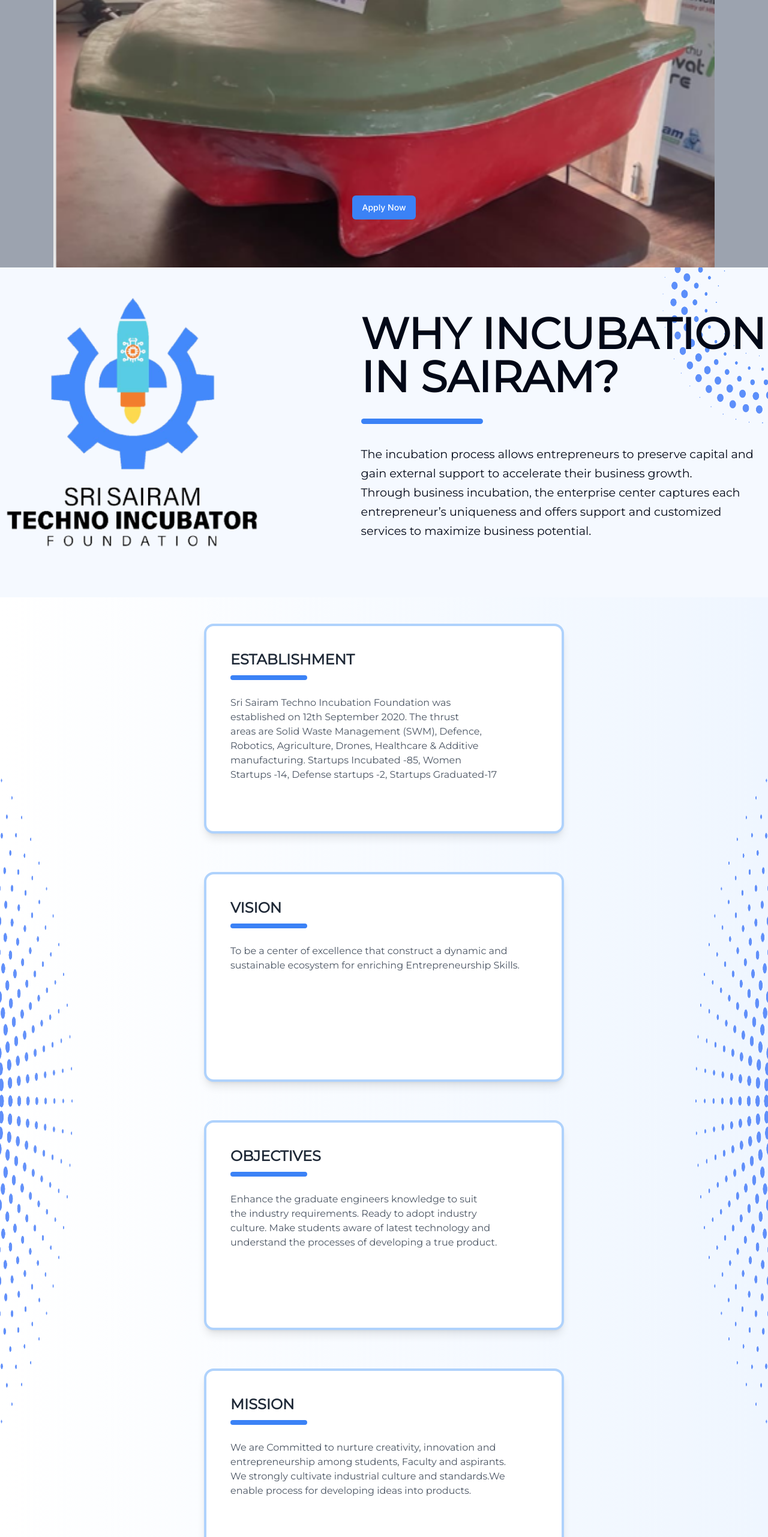
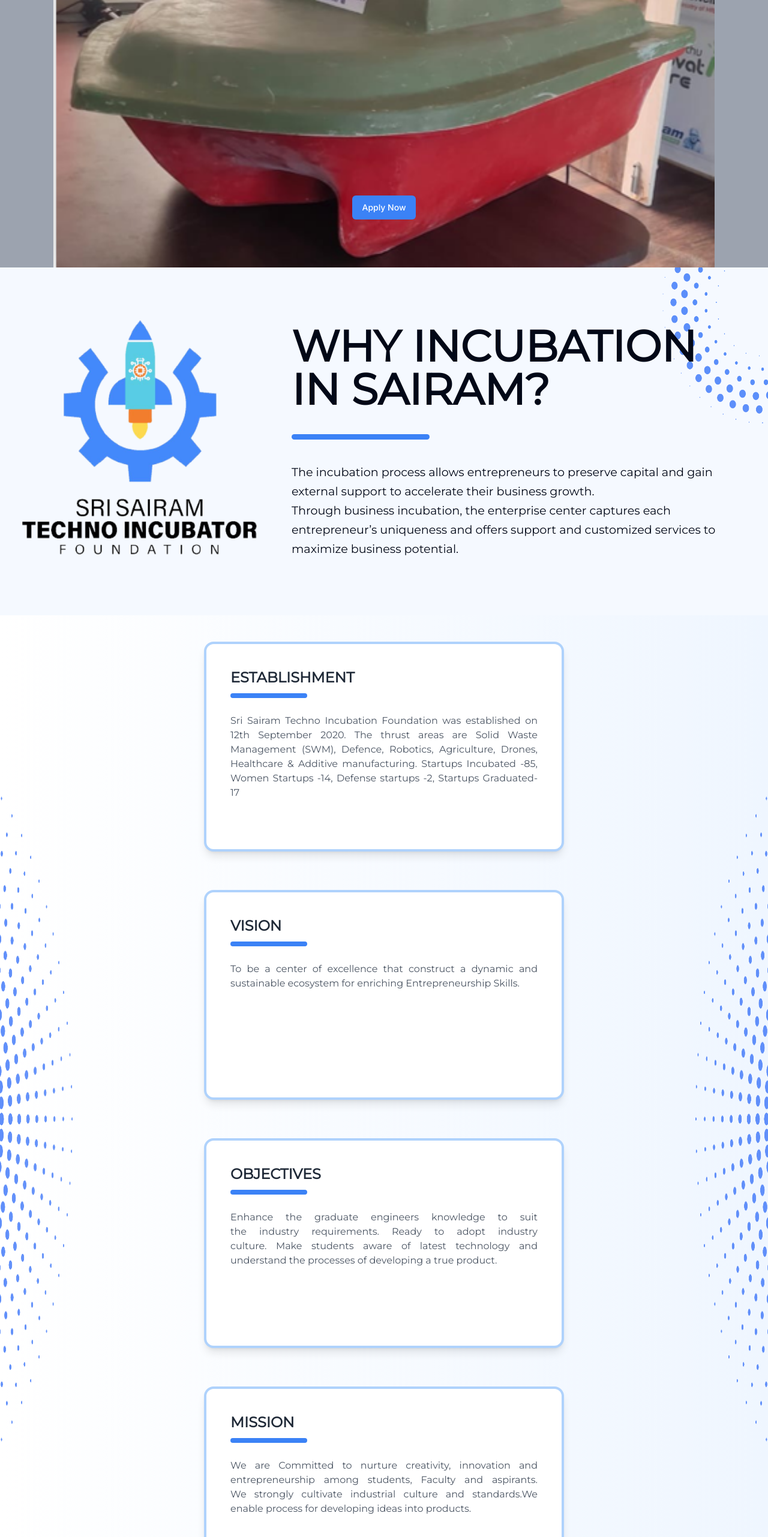
Before and after one commit to SAIRAMINCUBATOR/incubator-website-node, a Next.js app: page / in a window 1280 px wide. Shown: the part 234-2797 px from the top of the page at 60% size. Built offline with nearby package versions, Linux system fonts and the light colour scheme.

Commit message:
applyinproject

```diff
--- a/app/(pages)/(mainpages)/projects/[id]/page.tsx
+++ b/app/(pages)/(mainpages)/projects/[id]/page.tsx
@@ -17,6 +17,7 @@
   TableHeader,
   TableRow,
 } from "@/components/ui/table";
+import { HaveAProject } from "@/components/HaveAProject";
 
 const Project = async (req: any, res: any) => {
   const { id } = req?.params;
@@ -76,6 +77,7 @@
           />
         </div>
       </div>
+      <HaveAProject />
     </div>
   );
 };
--- a/components/AboutUs.tsx
+++ b/components/AboutUs.tsx
@@ -5,7 +5,7 @@
   return (
     <div
       id="about-us"
-      className="flex justify-center items-center align-middle justify-items-center bg-blue-500 bg-opacity-5 h-full pb-5 overflow-hidden lg:flex-row flex-col"
+      className="flex justify-center items-center align-middle justify-items-center bg-blue-500 bg-opacity-5 h-full py-10 overflow-hidden lg:flex-row flex-col gap-10"
       style={{
         width: "100%",
         transition: "background-position 0.3s ease",
@@ -38,10 +38,10 @@
         loading="lazy"
         src="incubator-logo.png"
         alt="Sairam Incubator Foundation Logo"
-        className="w-[35%] lg:h-[60%] h-[80%] mr-[12%] filter transition-transform duration-500 ease-in-out hover:scale-110 mt-[15%] md:mt-[0%]"
+        className="w-[35%] lg:h-[500px] lg:w-[420px] h-[80%] filter transition-transform duration-500 ease-in-out hover:scale-110 mt-[15%] md:mt-[0%]"
       />
 
-      <div className="flex flex-col w-[70%] ">
+      <div className="flex flex-col w-[60%] ">
         <h2 className="font-montserrat font-bold text-rgba-17-17-17-80 lg:text-7xl md:text-4xl text-2xl">
           WHY INCUBATION
           <br />
--- a/components/Establishment.tsx
+++ b/components/Establishment.tsx
@@ -38,7 +38,7 @@
         </h3>
         <hr className="underline border-b-[7px]  mt-[2%] w-[25%] border-blue-500 rounded-full mb-[5%]" />
         <p
-          className="text-base leading-26 text-gray-600 text-balance text-[20px]"
+          className="text-base leading-26 text-gray-600 text-[20.5px] text-justify"
           style={{ fontFamily: "Montserrat, sans-serif" }}
         >
           Sri Sairam Techno Incubation Foundation was established on 12th
@@ -57,7 +57,7 @@
       >
         <h3 className="font-bold text-lg md:text-2xl text-gray-800">VISION</h3>
         <hr className="underline border-b-[7px]  mt-[2%] w-[25%] border-blue-500 rounded-full mb-[5%]" />
-        <p className="text-base text-balance text-gray-600 text-[20px]">
+        <p className="text-base text-balance text-gray-600 text-[20.5px] text-justify">
           To be a center of excellence that construct a dynamic and sustainable
           ecosystem for enriching Entrepreneurship Skills.
         </p>
@@ -73,7 +73,7 @@
           OBJECTIVES
         </h3>
         <hr className="underline border-b-[7px]  mt-[2%] w-[25%] border-blue-500 rounded-full mb-[5%]" />
-        <p className="text-base text-balance text-gray-600 text-[20px]">
+        <p className="text-base text-balance text-gray-600 text-[20.5px] text-justify">
           Enhance the graduate engineers knowledge to suit the industry
           requirements. Ready to adopt industry culture. Make students aware of
           latest technology and understand the processes of developing a true
@@ -89,7 +89,7 @@
       >
         <h3 className="font-bold text-lg md:text-2xl text-gray-800">MISSION</h3>
         <hr className="underline border-b-[7px] mt-[2%] w-[25%] border-blue-500 rounded-full mb-[5%]" />
-        <p className="text-base text-balance text-gray-600 text-[20px]">
+        <p className="text-base text-balance text-gray-600 text-[20.5px] text-justify">
           We are Committed to nurture creativity, innovation and
           entrepreneurship among students, Faculty and aspirants. We strongly
           cultivate industrial culture and standards.We enable process for
```
